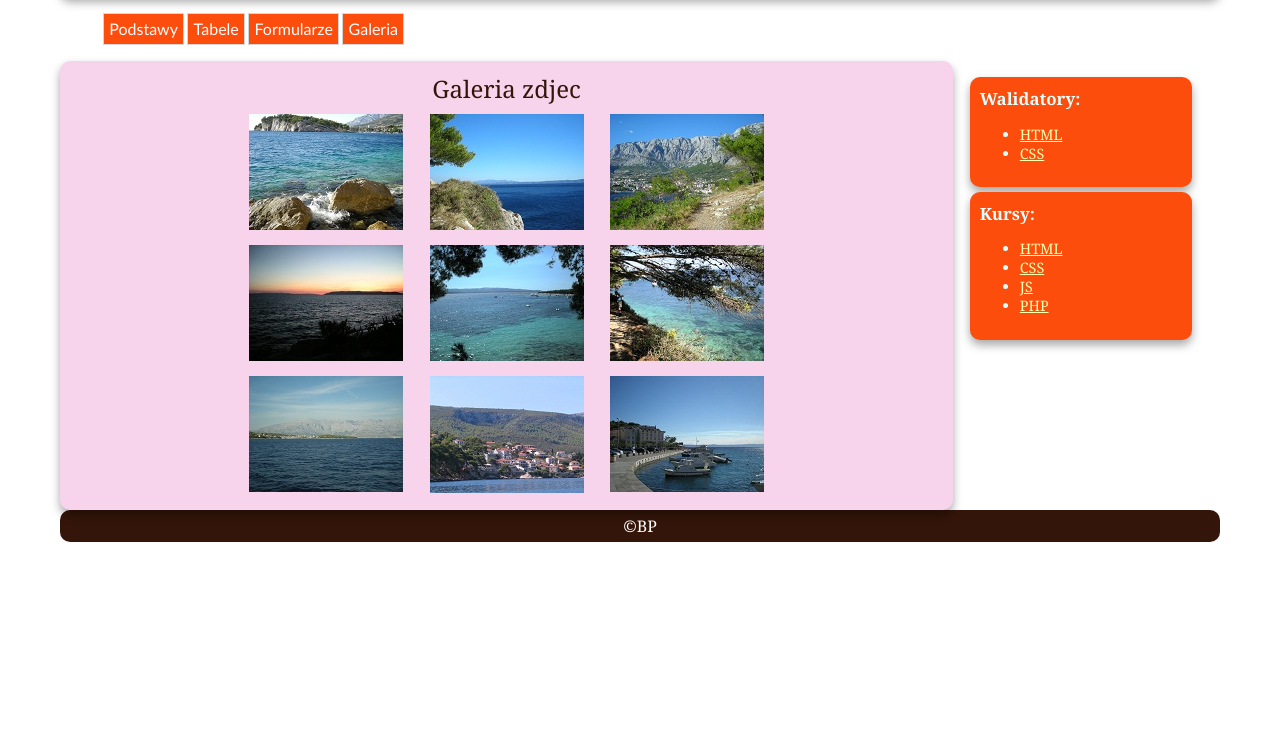
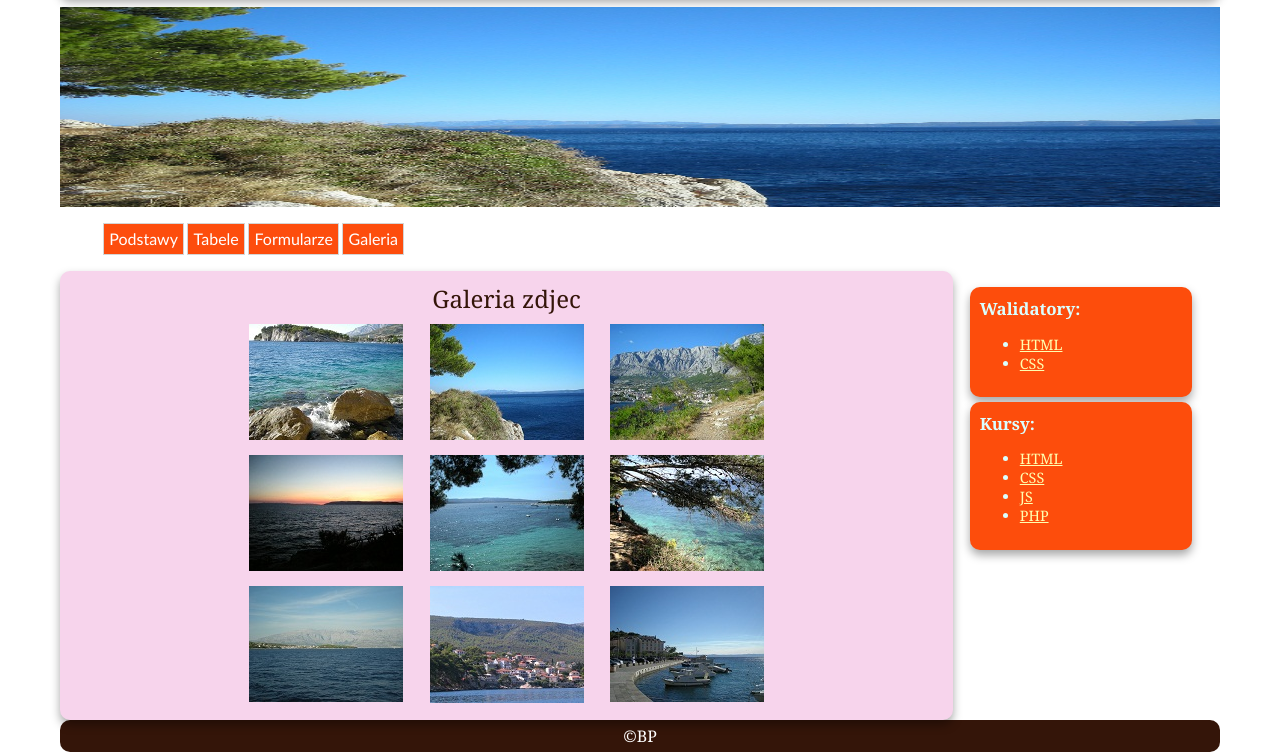
Before and after one commit to biskodop/Html-course, a website: page public_html/galery.html in a window 1280 px wide. Shown: the part 56-808 px from the top of the page. Drawn offline with nearby package versions, Linux system fonts and the light colour scheme.

Commit message:
Galery update

```diff
--- a/public_html/CSS/style.css
+++ b/public_html/CSS/style.css
@@ -209,3 +209,27 @@ nav ul li:hover ul {
         width: 100%;
     }
 }
+
+#slideshow img{
+width:100%;
+height:200px;
+}
+#slideshow {
+position:relative;
+height:200px;
+}
+#slideshow img {
+position:absolute;
+top:0;
+left:0;
+z-index:8;
+}
+#slideshow img.active {
+z-index:10;
+}
+#slideshow img.last-active {
+z-index:9;
+}
+#content{
+    margin-top: 10px;
+}
--- a/public_html/galery.html
+++ b/public_html/galery.html
@@ -10,11 +10,19 @@
     "https://ajax.googleapis.com/ajax/libs/jquery/3.5.1/jquery.min.js">
     </script>
     <script src="js/lightbox.js"></script>
+    <script src="js/slide.js"></script>
     <link rel="stylesheet" href="CSS/lightbox.css" />
 </head>
 <body>
         <header>
             <h1>Szybki kurs HTML</h1>
+            <div id="content">
+            <div id="slideshow">
+                <img src="photos/full/obraz1.JPG" alt="image1" class="active" />
+                <img src="photos/full/obraz2.JPG" alt="image2" />
+                <img src="photos/full/obraz3.JPG" alt="image3" />
+            </div>
+            </div>
             <nav>
                 <ul>
                     <li><a href="index.html">Podstawy</a></li>
--- /dev/null
+++ b/public_html/js/slide.js
@@ -0,0 +1,16 @@
+function slideSwitch() {
+ var $active = $('#slideshow IMG.active');
+ if ($active.length === 0)
+ $active = $('#slideshow IMG:last');
+ var $next = $active.next().length ? $active.next()
+ : $('#slideshow IMG:first');
+ $active.addClass('last-active');
+ $next.css({opacity: 0.0})
+ .addClass('active')
+ .animate({opacity: 1.0}, 1000, function () {
+ $active.removeClass('active last-active');
+  });
+}
+$(function () {
+ setInterval("slideSwitch()", 3000);
+});
```
